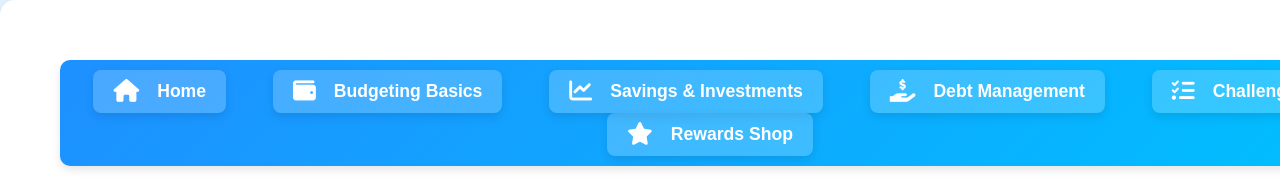
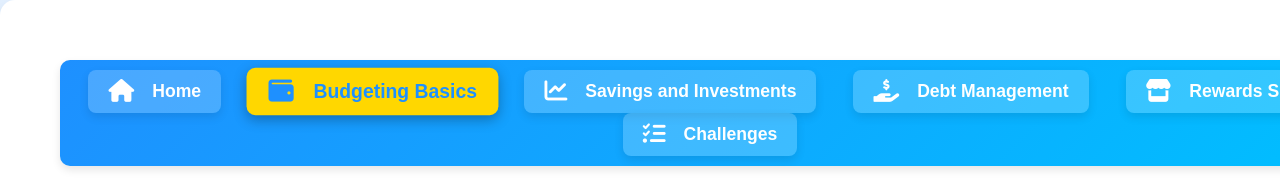
Before and after one commit to amirabuhajer/Financial-Literacy-Platform, a React (Create React App) app: page /budgeting-basics in a window 1280 px wide. Shown: the top 192 px of the page. Built offline with nearby package versions, Linux system fonts and the light colour scheme.

Commit message:
nav bar changes

```diff
--- a/src/components/educational-modules/BudgetingBasics.css
+++ b/src/components/educational-modules/BudgetingBasics.css
@@ -190,3 +190,14 @@
     font-size: 1.2em;
   }
 }
+
+/* Active link styles */
+.navbar-links a.active {
+  background-color: #FFD700; /* Gold background */
+  color: #1E90FF; /* Highlighted text color */
+  font-weight: bold;
+  box-shadow: 0px 4px 12px rgba(0, 0, 0, 0.3);
+  border-radius: 8px;
+  transform: scale(1.1); /* Slight enlargement */
+  transition: transform 0.3s ease, background-color 0.3s ease;
+}
--- a/src/components/educational-modules/BudgetingBasics.js
+++ b/src/components/educational-modules/BudgetingBasics.js
@@ -46,15 +46,38 @@ function BudgetingBasics() {
   return (
     <div className="budgeting-basics">
       <header className="header">
-        <nav className="navbar">
+      <nav className="navbar">
           <ul className="navbar-links">
-            <li><Link to="/"><i className="fa fa-home"></i> Home</Link></li>
-            <li><Link to="/budgeting-basics"><i className="fa fa-wallet"></i> Budgeting Basics</Link></li>
-            <li><Link to="/savings-and-investments"><i className="fa fa-chart-line"></i> Savings & Investments</Link></li>
-            <li><Link to="/debt-management"><i className="fa fa-hand-holding-usd"></i> Debt Management</Link></li>
-            <li><Link to="/challenges"><i className="fa fa-tasks"></i> Challenges</Link></li>
-            <li><Link to="/rewards-shop"><i className="fa fa-star"></i> Rewards Shop</Link></li>
-
+            <li>
+              <Link to="/" className={location.pathname === '/' ? 'active' : ''}>
+                <i className="fas fa-home"></i> Home
+              </Link>
+            </li>
+            <li>
+              <Link to="/budgeting-basics" className={location.pathname === '/budgeting-basics' ? 'active' : ''}>
+                <i className="fa fa-wallet"></i> Budgeting Basics
+              </Link>
+            </li>
+            <li>
+              <Link to="/avings-and-investments" className={location.pathname === '/savings-and-investments' ? 'active' : ''}>
+                <i className="fa fa-chart-line"></i> Savings and Investments
+              </Link>
+            </li>
+            <li>
+              <Link to="/debt-management" className={location.pathname === '/debt-management' ? 'active' : ''}>
+                <i className="fa fa-hand-holding-usd"></i> Debt Management
+              </Link>
+            </li>
+            <li>
+              <Link to="/rewards-shop" className={location.pathname === '/rewards-shop' ? 'active' : ''}>
+                <i className="fas fa-store"></i> Rewards Shop
+              </Link>
+            </li>
+            <li>
+              <Link to="/challenges" className={location.pathname === '/challenges' ? 'active' : ''}>
+                <i className="fas fa-tasks"></i> Challenges
+              </Link>
+            </li>
           </ul>
         </nav>
         <h1>{lessons[currentLessonIndex].title}</h1>
--- a/src/components/educational-modules/DebtManagement.css
+++ b/src/components/educational-modules/DebtManagement.css
@@ -180,3 +180,14 @@
     font-size: 1.2em;
   }
 }
+
+/* Active link styles */
+.navbar-links a.active {
+  background-color: #FFD700; /* Gold background */
+  color: #1E90FF; /* Highlighted text color */
+  font-weight: bold;
+  box-shadow: 0px 4px 12px rgba(0, 0, 0, 0.3);
+  border-radius: 8px;
+  transform: scale(1.1); /* Slight enlargement */
+  transition: transform 0.3s ease, background-color 0.3s ease;
+}
--- a/src/components/educational-modules/DebtManagement.js
+++ b/src/components/educational-modules/DebtManagement.js
@@ -47,14 +47,38 @@ function DebtManagement() {
   return (
     <div className="debt-management-container">
       <header className="header">
-        <nav className="navbar">
+      <nav className="navbar">
           <ul className="navbar-links">
-            <li><Link to="/"><i className="fa fa-home"></i> Home</Link></li>
-            <li><Link to="/budgeting-basics"><i className="fa fa-wallet"></i> Budgeting Basics</Link></li>
-            <li><Link to="/savings-and-investments"><i className="fa fa-chart-line"></i> Savings & Investments</Link></li>
-            <li><Link to="/debt-management"><i className="fa fa-hand-holding-usd"></i> Debt Management</Link></li>
-            <li><Link to="/challenges"><i className="fa fa-tasks"></i> Challenges</Link></li>
-            <li><Link to="/rewards-shop"><i className="fa fa-star"></i> Rewards Shop</Link></li>
+            <li>
+              <Link to="/" className={location.pathname === '/' ? 'active' : ''}>
+                <i className="fas fa-home"></i> Home
+              </Link>
+            </li>
+            <li>
+              <Link to="/budgeting-basics" className={location.pathname === '/budgeting-basics' ? 'active' : ''}>
+                <i className="fa fa-wallet"></i> budgeting-basics
+              </Link>
+            </li>
+            <li>
+              <Link to="/avings-and-investments" className={location.pathname === '/savings-and-investments' ? 'active' : ''}>
+                <i className="fa fa-chart-line"></i> avings-and-investments
+              </Link>
+            </li>
+            <li>
+              <Link to="/debt-management" className={location.pathname === '/debt-management' ? 'active' : ''}>
+                <i className="fa fa-hand-holding-usd"></i> debt-management
+              </Link>
+            </li>
+            <li>
+              <Link to="/rewards-shop" className={location.pathname === '/rewards-shop' ? 'active' : ''}>
+                <i className="fas fa-store"></i> Rewards Shop
+              </Link>
+            </li>
+            <li>
+              <Link to="/challenges" className={location.pathname === '/challenges' ? 'active' : ''}>
+                <i className="fas fa-tasks"></i> Challenges
+              </Link>
+            </li>
           </ul>
         </nav>
         <h1>{lessons[currentLessonIndex].title}</h1>
--- a/src/components/educational-modules/SavingsAndInvestments.css
+++ b/src/components/educational-modules/SavingsAndInvestments.css
@@ -180,3 +180,14 @@
     font-size: 1.2em;
   }
 }
+
+/* Active link styles */
+.navbar-links a.active {
+  background-color: #FFD700; /* Gold background */
+  color: #1E90FF; /* Highlighted text color */
+  font-weight: bold;
+  box-shadow: 0px 4px 12px rgba(0, 0, 0, 0.3);
+  border-radius: 8px;
+  transform: scale(1.1); /* Slight enlargement */
+  transition: transform 0.3s ease, background-color 0.3s ease;
+}
--- a/src/components/educational-modules/SavingsAndInvestments.js
+++ b/src/components/educational-modules/SavingsAndInvestments.js
@@ -46,17 +46,42 @@ function SavingsAndInvestments() {
   return (
     <div className="savings-investments-container">
       <header className="header">
+
         <nav className="navbar">
           <ul className="navbar-links">
-            <li><Link to="/"><i className="fa fa-home"></i> Home</Link></li>
-            <li><Link to="/budgeting-basics"><i className="fa fa-wallet"></i> Budgeting Basics</Link></li>
-            <li><Link to="/savings-and-investments"><i className="fa fa-chart-line"></i> Savings & Investments</Link></li>
-            <li><Link to="/debt-management"><i className="fa fa-hand-holding-usd"></i> Debt Management</Link></li>
-            <li><Link to="/challenges"><i className="fa fa-tasks"></i> Challenges</Link></li>
-            <li><Link to="/rewards-shop"><i className="fa fa-star"></i> Rewards Shop</Link></li>
-
+            <li>
+              <Link to="/" className={location.pathname === '/' ? 'active' : ''}>
+                <i className="fas fa-home"></i> Home
+              </Link>
+            </li>
+            <li>
+              <Link to="/budgeting-basics" className={location.pathname === '/budgeting-basics' ? 'active' : ''}>
+                <i className="fa fa-wallet"></i> Budgeting Basics
+              </Link>
+            </li>
+            <li>
+              <Link to="/avings-and-investments" className={location.pathname === '/savings-and-investments' ? 'active' : ''}>
+                <i className="fa fa-chart-line"></i> Savings and Investments
+              </Link>
+            </li>
+            <li>
+              <Link to="/debt-management" className={location.pathname === '/debt-management' ? 'active' : ''}>
+                <i className="fa fa-hand-holding-usd"></i> Debt Management
+              </Link>
+            </li>
+            <li>
+              <Link to="/rewards-shop" className={location.pathname === '/rewards-shop' ? 'active' : ''}>
+                <i className="fas fa-store"></i> Rewards Shop
+              </Link>
+            </li>
+            <li>
+              <Link to="/challenges" className={location.pathname === '/challenges' ? 'active' : ''}>
+                <i className="fas fa-tasks"></i> Challenges
+              </Link>
+            </li>
           </ul>
         </nav>
+
         <h1>{lessons[currentLessonIndex].title}</h1>
         <h2>Learn How to Grow Your Wealth</h2>
       </header>
--- a/src/pages/HomePage.css
+++ b/src/pages/HomePage.css
@@ -297,3 +297,15 @@ body {
   border-top: 1px solid #ddd;
   margin-top: 20px;
 }
+
+
+/* Active link styles */
+.navbar-links a.active {
+  background-color: #FFD700; /* Gold background */
+  color: #1E90FF; /* Highlighted text color */
+  font-weight: bold;
+  box-shadow: 0px 4px 12px rgba(0, 0, 0, 0.3);
+  border-radius: 8px;
+  transform: scale(1.1); /* Slight enlargement */
+  transition: transform 0.3s ease, background-color 0.3s ease;
+}
--- a/src/pages/HomePage.js
+++ b/src/pages/HomePage.js
@@ -1,5 +1,5 @@
-import React, { useState } from 'react';
-import { Link, useNavigate } from 'react-router-dom';
+import React, { useState, useEffect } from 'react';
+import { Link, useNavigate, useLocation } from 'react-router-dom';
 import './HomePage.css';
 import { FaPiggyBank, FaChartLine, FaBook } from 'react-icons/fa';
 import { getAuth, createUserWithEmailAndPassword, signInWithEmailAndPassword } from 'firebase/auth';
@@ -27,6 +27,7 @@ function HomePage() {
   const [isSignUpVisible, setIsSignUpVisible] = useState(false);
   const [isLoginVisible, setIsLoginVisible] = useState(false);
   const navigate = useNavigate();
+  const location = useLocation(); // Get current route information
 
   const handleSignUp = async () => {
     try {
@@ -55,14 +56,34 @@ function HomePage() {
   return (
     <div className="homepage-container">
       <header className="header">
-        <nav className="navbar">
+       <nav className="navbar">
           <ul className="navbar-links">
-            <li><Link to="/"><i className="fas fa-home"></i> Home</Link></li>
-            <li><Link to="/dashboard"><i className="fas fa-tachometer-alt"></i> Dashboard</Link></li>
-            <li><Link to="/learning-hub"><i className="fas fa-lightbulb"></i> Learning Hub</Link></li>
-            <li><Link to="/challenges"><i className="fas fa-tasks"></i> Challenges</Link></li>
-            <li><Link to="/rewards-shop"><i className="fas fa-store"></i> Rewards Shop</Link></li>
-            </ul>
+            <li>
+              <Link to="/" className={location.pathname === '/' ? 'active' : ''}>
+                <i className="fas fa-home"></i> Home
+              </Link>
+            </li>
+            <li>
+              <Link to="/dashboard" className={location.pathname === '/dashboard' ? 'active' : ''}>
+                <i className="fas fa-tachometer-alt"></i> Dashboard
+              </Link>
+            </li>
+            <li>
+              <Link to="/learning-hub" className={location.pathname === '/learning-hub' ? 'active' : ''}>
+                <i className="fas fa-lightbulb"></i> Learning Hub
+              </Link>
+            </li>
+            <li>
+              <Link to="/challenges" className={location.pathname === '/challenges' ? 'active' : ''}>
+                <i className="fas fa-tasks"></i> Challenges
+              </Link>
+            </li>
+            <li>
+              <Link to="/rewards-shop" className={location.pathname === '/rewards-shop' ? 'active' : ''}>
+                <i className="fas fa-store"></i> Rewards Shop
+              </Link>
+            </li>
+          </ul>
         </nav>
         <h1>My Financial Pathways</h1>
         <h2>Take the First Step Toward Financial Confidence Today</h2>
--- a/src/pages/LearningHubPage.css
+++ b/src/pages/LearningHubPage.css
@@ -217,3 +217,13 @@ iframe {
   border-top: 1px solid #ddd;
   margin-top: 20px;
 }
+
+.navbar-links a.active {
+  background-color: #FFD700; /* Gold background */
+  color: #1E90FF; /* Highlighted text color */
+  font-weight: bold;
+  box-shadow: 0px 4px 12px rgba(0, 0, 0, 0.3);
+  border-radius: 8px;
+  transform: scale(1.1); /* Slight enlargement */
+  transition: transform 0.3s ease, background-color 0.3s ease;
+}
--- a/src/pages/LearningHubPage.js
+++ b/src/pages/LearningHubPage.js
@@ -1,6 +1,6 @@
 import React, { useState } from 'react';
 import { Link } from 'react-router-dom';
-import './LearningHubPage.css';  // Import the CSS file for styling
+import './LearningHubPage.css';
 import { FaQuestionCircle, FaPlayCircle, FaTasks } from 'react-icons/fa';
 
 function LearningHubPage() {
@@ -126,12 +126,32 @@ function LearningHubPage() {
       <header className="header">
       <nav className="navbar">
           <ul className="navbar-links">
-            <li><Link to="/"><i className="fas fa-home"></i> Home</Link></li>
-            <li><Link to="/dashboard"><i className="fas fa-tachometer-alt"></i> Dashboard</Link></li>
-            <li><Link to="/learning-hub"><i className="fas fa-lightbulb"></i> Learning Hub</Link></li>
-            <li><Link to="/challenges"><i className="fas fa-tasks"></i> Challenges</Link></li>
-            <li><Link to="/rewards-shop"><i className="fas fa-store"></i> Rewards Shop</Link></li>
-            </ul>
+            <li>
+              <Link to="/" className={location.pathname === '/' ? 'active' : ''}>
+                <i className="fas fa-home"></i> Home
+              </Link>
+            </li>
+            <li>
+              <Link to="/dashboard" className={location.pathname === '/dashboard' ? 'active' : ''}>
+                <i className="fas fa-tachometer-alt"></i> Dashboard
+              </Link>
+            </li>
+            <li>
+              <Link to="/learning-hub" className={location.pathname === '/learning-hub' ? 'active' : ''}>
+                <i className="fas fa-lightbulb"></i> Learning Hub
+              </Link>
+            </li>
+            <li>
+              <Link to="/challenges" className={location.pathname === '/challenges' ? 'active' : ''}>
+                <i className="fas fa-tasks"></i> Challenges
+              </Link>
+            </li>
+            <li>
+              <Link to="/rewards-shop" className={location.pathname === '/rewards-shop' ? 'active' : ''}>
+                <i className="fas fa-store"></i> Rewards Shop
+              </Link>
+            </li>
+          </ul>
         </nav>
         <h1>Learning Hub</h1>
         <h2>Explore and Learn: Build Your Financial Literacy</h2>
```
Also changed, not shown: src/pages/RewardsShopPage.js (+36 -0 lines).
